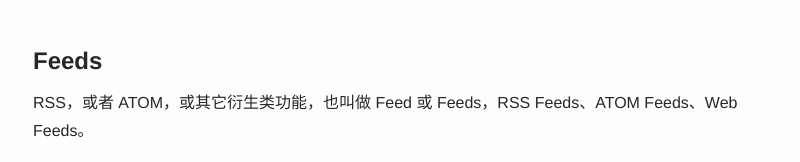
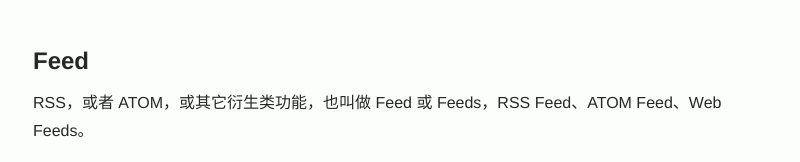
Before and after one commit to elwynli/blog, an Astro site: page /posts/what-is-rss in a window 1280 px wide. Shown: the part 768-930 px from the top of the page, without its empty margins (239-1039 px from the left). Built offline with nearby package versions, Linux system fonts and the light colour scheme; Astro itself is replaced by a stand-in of ours; a web font is replaced by a local one.

Commit message:
'ericlikun'

```diff
--- a/src/content/blog/20240531-什么是RSS？.md
+++ b/src/content/blog/20240531-什么是RSS？.md
@@ -24,9 +24,9 @@
 
 当然，摘要中也可以放入全文，这样就实现了快速内容订阅（分发）。
 
-## Feeds
+## Feed
 
-RSS，或者 ATOM，或其它衍生类功能，也叫做 Feed 或 Feeds，RSS Feeds、ATOM Feeds、Web Feeds。
+RSS，或者 ATOM，或其它衍生类功能，也叫做 Feed 或 Feeds，RSS Feed、ATOM Feed、Web Feeds。
 
 Feed 这个词不便翻译为中文。如果翻译为饲养，就有一种从业农业的感觉，而如果翻译为供养，又似乎在谈论某种信仰，搞反了供给消费关系。
 
```
